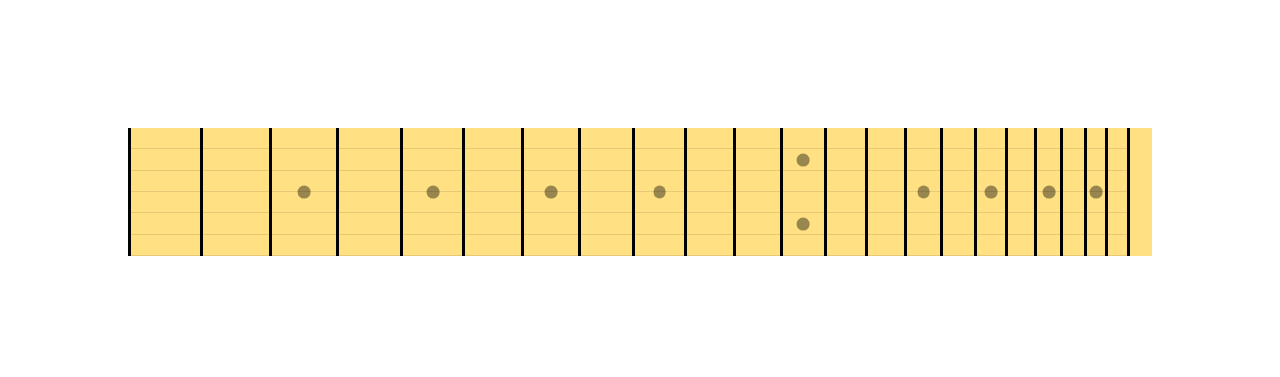
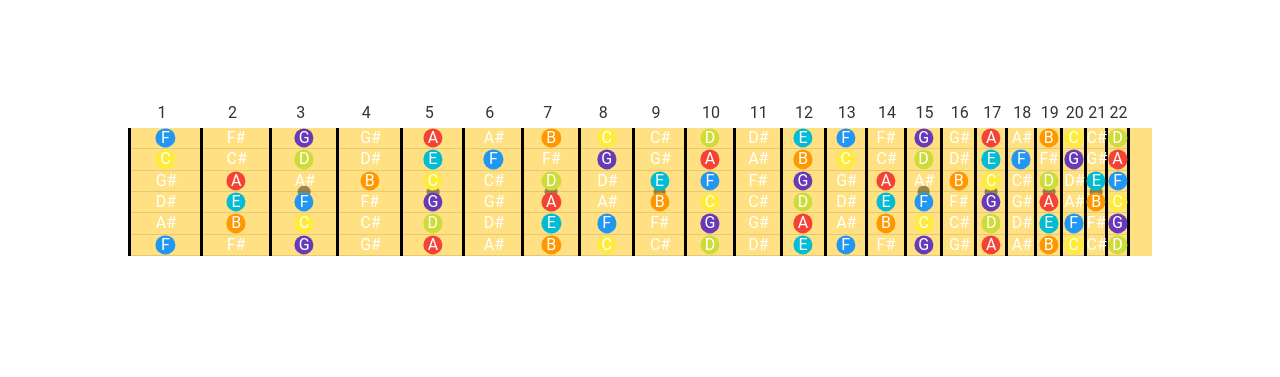
Before and after one commit to matthewtruscott/guitar-assistant, a website: page app/index.html in a window 1280 px wide. Shown: the top 377 px of the page. Drawn offline with nearby package versions, Linux system fonts and the light colour scheme.

Commit message:
base progress2

```diff
--- a/app/assets/styles/modules/_fretboard.css
+++ b/app/assets/styles/modules/_fretboard.css
@@ -7,6 +7,21 @@
   width: 100%;
   box-sizing: border-box;
   border-bottom: rgba(0,0,0,0.1) 1px solid;
+  position: relative;
+
+  &__background{
+    position: absolute;
+    width: 1.5vw;
+    height: 1.5vw;
+    border-radius: 50%;
+    transform: translate(-50%,-50%);
+    top: 50%;
+    left: 50%;
+    text-align: center;
+    color: white;
+    line-height: 1.5vw;
+    z-index: 1;
+  }
 }
 
 .fret{
@@ -15,6 +30,14 @@
   box-sizing: border-box;
   border-left: black 3px solid;
   position: relative;
+
+  &__number-label{
+    position: absolute;
+    top: -1.5rem;
+    left: 50%;
+    margin-left: -0.5rem;
+  }
+
 }
 
 .fret:last-of-type{
--- a/app/index.html
+++ b/app/index.html
@@ -11,6 +11,19 @@
 
 
     </div>
+    <select class="key">
+      <option value="A">A</option>
+      <option value="B">B</option>
+      <option selected value="C">C</option>
+      <option value="D">D</option>
+      <option value="E">E</option>
+      <option value="F">F</option>
+      <option value="G">G</option>
+    </select>
+    <select class="modifier">
+      <option selected value="major">Major</option>
+      <option value="minor">Minor</option>
+    </select>
 
     <h1>E F F# G G# A A# B C C# D D# E</h1>
 
@@ -28,22 +41,85 @@
 
   var stringArray = [string1,string2,string3,string4,string5,string6];
 
-  var b_notes = ['B','C','C#','D','D#','E','F','F#','G','G#','A','A#'];
-  var g_notes = ['G','G#','A','A#','B','C','C#','D','D#','E','F','F#'];
-  var d_notes = ['D','D#','E','F','F#','G','G#','A','A#','B','C','C#'];
-  var a_notes = ['A','A#','B','C','C#','D','D#','E','F','F#','G','G#'];
-  var e_notes = ['E','F','F#','G','G#','A','A#','B','C','C#','D','D#'];
 
   var Notes = {
+    "A" : ['A','A#','B','C','C#','D','D#','E','F','F#','G','G#'],
     "B" : ['B','C','C#','D','D#','E','F','F#','G','G#','A','A#'],
+    "C" : ['C','C#','D','D#','E','F','F#','G','G#','A','A#','B'],
+    "D" : ['D','D#','E','F','F#','G','G#','A','A#','B','C','C#'],
+    "E" : ['E','F','F#','G','G#','A','A#','B','C','C#','D','D#'],
+    "F" : ['F','F#','G','G#','A','A#','B','C','C#','D','D#','E'],
     "G" : ['G','G#','A','A#','B','C','C#','D','D#','E','F','F#'],
-    "D" : ['D','D#','E','F','F#','G','G#','A','A#','B','C','C#'],
-    "A" : ['A','A#','B','C','C#','D','D#','E','F','F#','G','G#'],
-    "E" : ['E','F','F#','G','G#','A','A#','B','C','C#','D','D#'],
   }
-  console.log(Notes);
+
+  var NoteColours = {
+    "A" : '#f44336',
+    "A#" : '#ff5722',
+    "B" : '#ff9800',
+    "C" : '#ffeb3b',
+    "C#" : '#cddc39',
+    "D" : '#cddc39',
+    "D#" : '#4caf50',
+    "E" : '#00bcd4',
+    "F" : '#2196f3',
+    "F#" : '#3f51b5',
+    "G" : '#673ab7',
+    "G#" : '#9c27b0'
+  }
+
+  var keyInput = $('.key');
+  var modifierInput = $('.modifier');
 
   function renderNeck() {
+
+    var selectedNote = keyInput.val();
+    var selectedNoteModifier = modifierInput.val();
+    var selectedChordNotes = {
+
+    };
+
+    function createSelectedNotes(selectedNote, selectedNoteModifier) {
+
+      if (selectedNoteModifier == "major") {
+        var index = 0;
+        selectedChordNotes[1] = Notes[selectedNote][index];
+        index += 2;
+        selectedChordNotes[2] = Notes[selectedNote][index];
+        index += 2;
+        selectedChordNotes[3] = Notes[selectedNote][index];
+        index += 1;
+        selectedChordNotes[4] = Notes[selectedNote][index];
+        index += 2;
+        selectedChordNotes[5] = Notes[selectedNote][index];
+        index += 2;
+        selectedChordNotes[6] = Notes[selectedNote][index];
+        index += 2;
+        selectedChordNotes[7] = Notes[selectedNote][index];
+      }
+
+      if (selectedNoteModifier == "minor") {
+        var index = 0;
+        selectedChordNotes[1] = Notes[selectedNote][index];
+        index += 2;
+        selectedChordNotes[2] = Notes[selectedNote][index];
+        index += 1;
+        selectedChordNotes[3] = Notes[selectedNote][index];
+        index += 2;
+        selectedChordNotes[4] = Notes[selectedNote][index];
+        index += 2;
+        selectedChordNotes[5] = Notes[selectedNote][index];
+        index += 1;
+        selectedChordNotes[6] = Notes[selectedNote][index];
+        index += 2;
+        selectedChordNotes[7] = Notes[selectedNote][index];
+      }
+
+      console.log(selectedChordNotes);
+
+
+    }
+
+    createSelectedNotes(selectedNote, selectedNoteModifier);
 
     guitarNeck.css({
       "height" : window.innerWidth * 0.1 + 'px',
@@ -80,16 +156,40 @@
 
       fretHtml += "<div class='fret' fret-num='" + fretNumber + "'  style='width: "+fretLength+"px'>";
 
+      fretHtml += "<div class='fret__number-label'>"+fretNumber+"</div>"
 
       //string loop
       for (var string_i = 0; string_i < numberOfStrings; string_i++) {
         var stringHtml = "";
         var stringNumber = string_i + 1;
         var stringTune = stringArray[string_i];
-        var stringNoteIndex = (fretNumber % 12) - 1;
-        var stringNote = fretNumber % 12;
+        var stringNoteIndex = fretNumber % 12;
+        var stringNote = Notes[stringTune][stringNoteIndex];
+        var noteColour = NoteColours[stringNote];
+
+        var noteHighlighted = false;
+        for (var note in selectedChordNotes) {
+          if (selectedChordNotes.hasOwnProperty(note)) {
+              if (selectedChordNotes[note] == stringNote) {
+                noteHighlighted = true;
+              }
+          }
+        }
+
 
         stringHtml += "<div class='guitar-string' string-note='" + stringNote + "' string-tune='" + stringTune + "' string-num='" + stringNumber + "'>";
+
+        if (noteHighlighted == true) {
+          stringHtml += "<div class='guitar-string__background' style='background-color: "+noteColour+"'>";
+        }else{
+          stringHtml += "<div class='guitar-string__background'>";
+        }
+
+
+            stringHtml += stringNote;
+
+          stringHtml += "</div>";
+
 
         stringHtml += "</div>";
         fretHtml += stringHtml;
@@ -124,7 +224,9 @@
 
   renderNeck();
 
-  $(window).on('resize', renderNeck)
+  $(window).on('resize', renderNeck);
+
+  $('.key, .modifier').on('change', renderNeck);
 
 
 
--- a/app/temp/styles/styles.css
+++ b/app/temp/styles/styles.css
@@ -406,7 +406,23 @@ img{
   -webkit-box-sizing: border-box;
           box-sizing: border-box;
   border-bottom: rgba(0,0,0,0.1) 1px solid;
+  position: relative;
 }
+
+.guitar-string__background{
+    position: absolute;
+    width: 1.5vw;
+    height: 1.5vw;
+    border-radius: 50%;
+    -webkit-transform: translate(-50%,-50%);
+            transform: translate(-50%,-50%);
+    top: 50%;
+    left: 50%;
+    text-align: center;
+    color: white;
+    line-height: 1.5vw;
+    z-index: 1;
+  }
 
 .fret{
   height: 100%;
@@ -415,7 +431,15 @@ img{
           box-sizing: border-box;
   border-left: black 3px solid;
   position: relative;
+
 }
+
+.fret__number-label{
+    position: absolute;
+    top: -1.5rem;
+    left: 50%;
+    margin-left: -0.5rem;
+  }
 
 .fret:last-of-type{
   border-right: black 3px solid;
```
